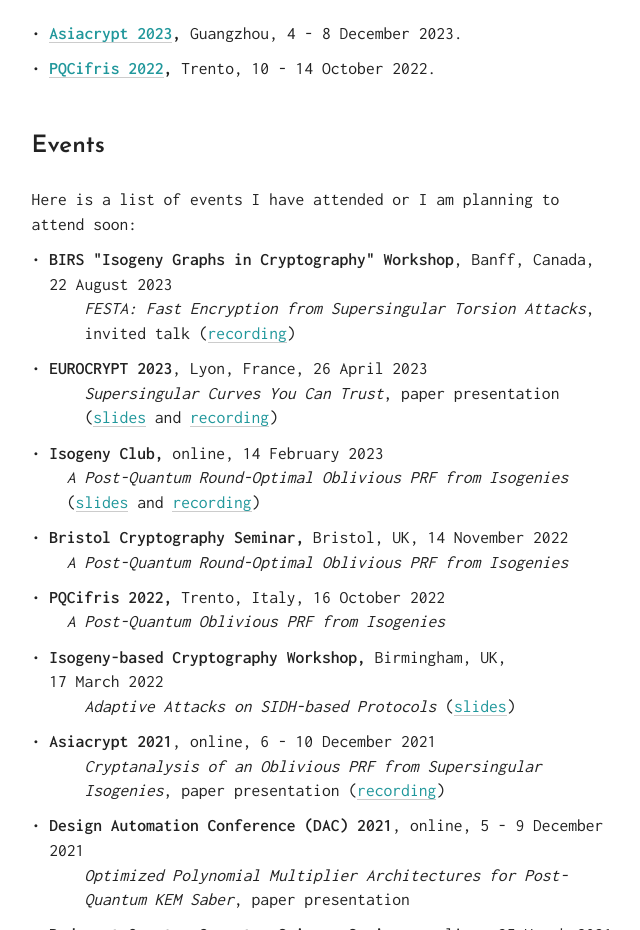
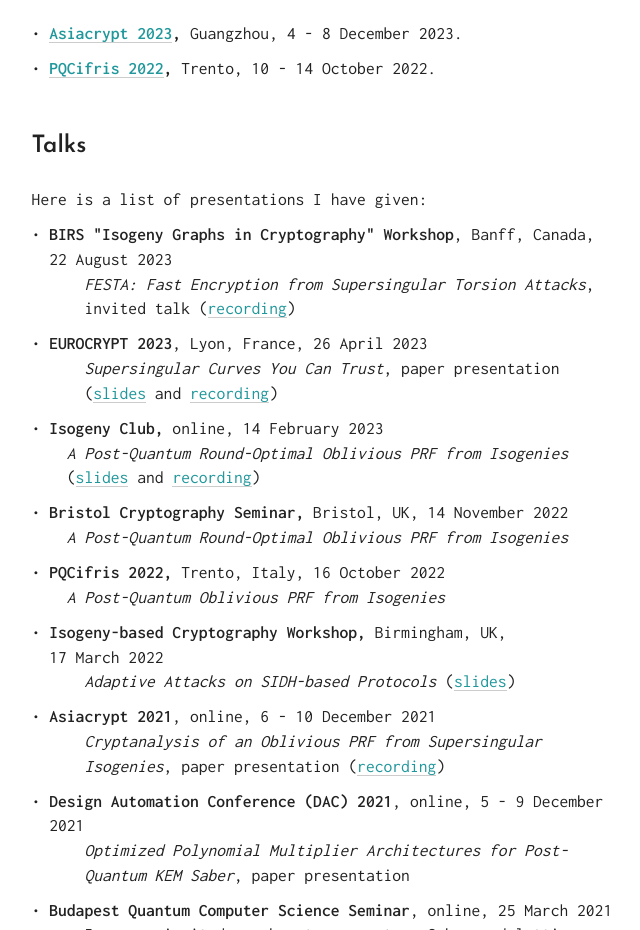
Before and after one commit to andreavico/andreavico.github.io, a plain HTML site: page index.html in a window 1280 px wide. Shown: the part 2145-3075 px from the top of the page, without its empty margins (126-766 px from the left). Drawn offline with Linux system fonts and the light colour scheme.

Commit message:
Change Events to Talks title

```diff
--- a/index.html
+++ b/index.html
@@ -288,8 +288,8 @@
   <br />
   <br />
 
-	<h2>Events</h2>
-	Here is a list of events I have attended or I am planning to attend soon:
+	<h2>Talks</h2>
+	Here is a list of presentations I have given:
     	<ul class="spacing">
         <li><span class="event-name">BIRS "Isogeny Graphs in Cryptography" Workshop</span>, Banff, Canada, 22 August 2023<br/>
           <div class="indent"><i>FESTA: Fast Encryption from Supersingular Torsion Attacks</i>, invited talk (<a href="https://www.birs.ca/events/2023/5-day-workshops/23w5132/videos/watch/202308221048-deQuehen.html">recording</a>)</div></li>
```
